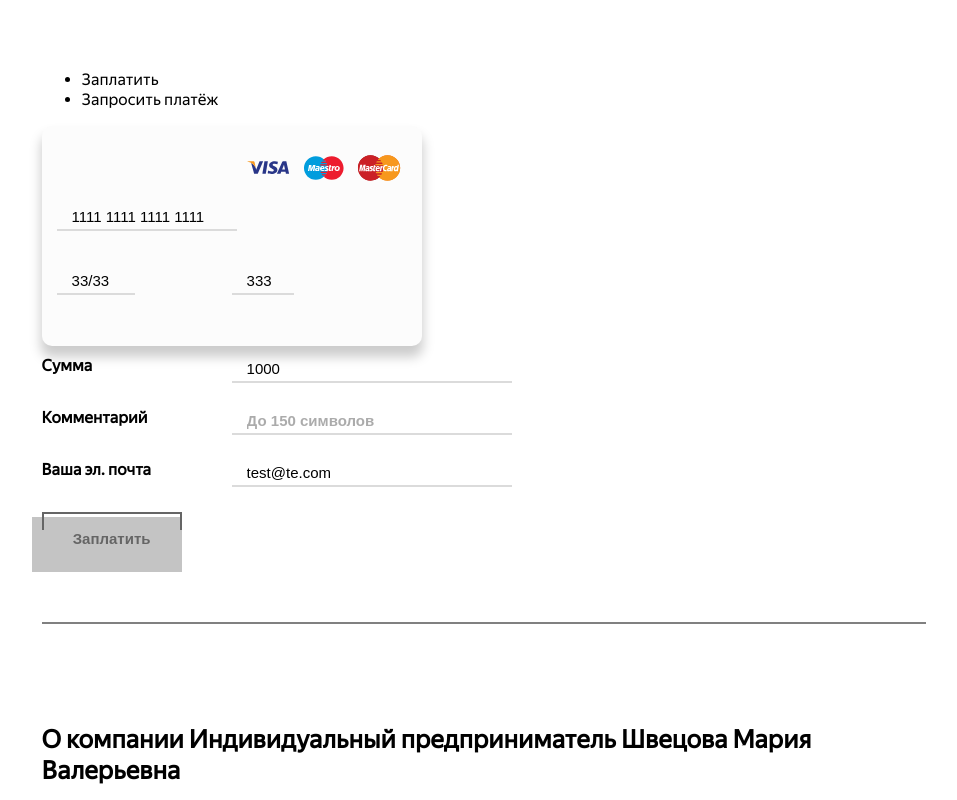
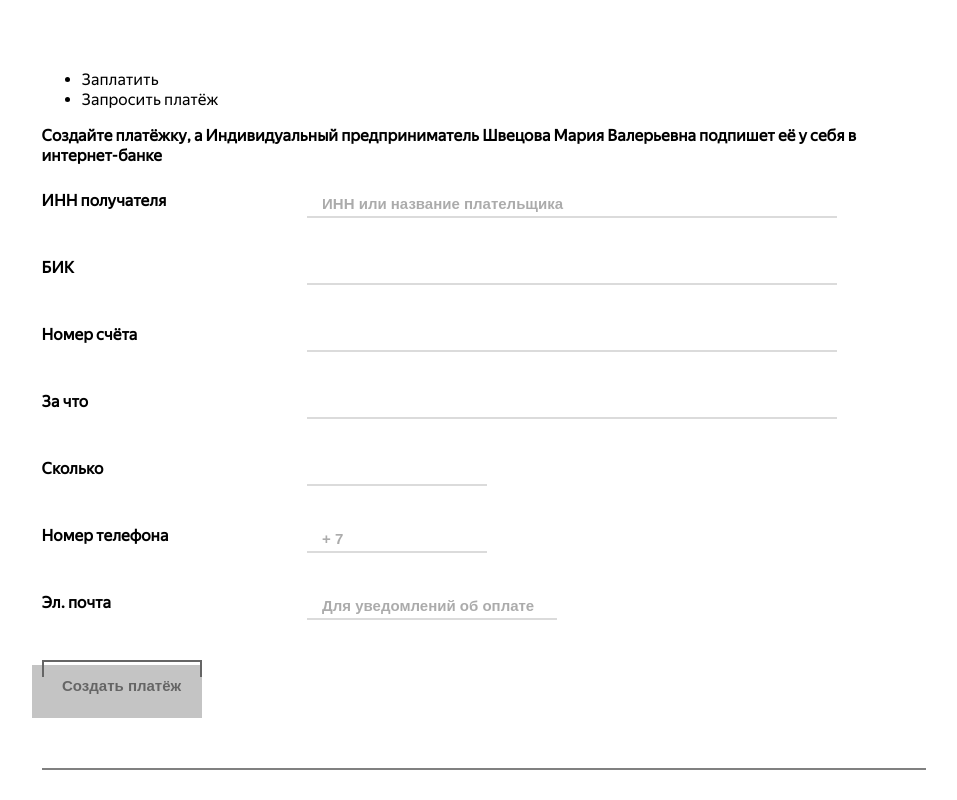
Before and after one commit to a-shchupakov/internet-bank, an Angular app: page / in a window 1280 px wide. Shown: the part 400-1200 px from the top of the page, without its empty margins (156-1113 px from the left). Built offline with nearby package versions, Linux system fonts and the light colour scheme; grey boxes are pictures that could not be loaded.

Commit message:
Создает остальные реактивные формы

```diff
--- a/src/app/payment/ask-for-payment-block/ask-for-payment-block.component.html
+++ b/src/app/payment/ask-for-payment-block/ask-for-payment-block.component.html
@@ -1,23 +1,57 @@
 <div class="ask-for-payment">
-    <span class="ask-for-payment__title">Создайте платёжку, а {{ company.name }} подпишет её у себя в интернет-банке</span>
-    <form class="payment-form payment-form_layout-grid" [formGroup]="this.askPayment">
-        <label class="payment-form__label payment-form__label_layout-grid" for="iPaymentWho">ИНН получателя</label>
-        <input class="payment-form__input payment-form__input_layout-grid" id="iPaymentWho" type="text" name="askWho" placeholder="ИНН или название плательщика">
-        <label class="payment-form__label payment-form__label_layout-grid" for="iPaymentBIK">БИК</label>
-        <input class="payment-form__input payment-form__input_layout-grid" id="iPaymentBIK" type="text" name="askBIK">
-        <label class="payment-form__label payment-form__label_layout-grid" for="iPaymentNumber">Номер счёта</label>
-        <input class="payment-form__input payment-form__input_layout-grid" id="iPaymentNumber" type="text" name="askNumber">
-        <label class="payment-form__label payment-form__label_layout-grid" for="iPaymentNDS">За что</label>
-        <input class="payment-form__input payment-form__input_layout-grid" id="iPaymentNDS" type="text" name="askNDS">
-        <label class="payment-form__label payment-form__label_layout-grid" for="iPaymentAmount">Сколько</label>
-        <input class="payment-form__input payment-form__input_size_s" id="iPaymentAmount" type="text" name="askAmount">
+    <span
+        class="ask-for-payment__title">Создайте платёжку, а {{ company.name }} подпишет её у себя в интернет-банке</span>
+    <form class="payment-form payment-form_layout-grid" [formGroup]="this.askPayment" (ngSumbit)="onSubmit()">
+        <label class="payment-form__label payment-form__label_layout-grid" for="askWho">ИНН получателя</label>
+        <input
+            class="payment-form__input payment-form__input_layout-grid"
+            id="askWho"
+            type="text"
+            formControlName="askWho"
+            placeholder="ИНН или название плательщика">
+        <label class="payment-form__label payment-form__label_layout-grid" for="askBIK">БИК</label>
+        <input
+            class="payment-form__input payment-form__input_layout-grid"
+            id="askBIK"
+            type="text"
+            formControlName="askBIK">
+        <label class="payment-form__label payment-form__label_layout-grid" for="askNumber">Номер счёта</label>
+        <input
+            class="payment-form__input payment-form__input_layout-grid"
+            id="askNumber"
+            type="text"
+            formControlName="askNumber">
+        <label class="payment-form__label payment-form__label_layout-grid" for="askNDS">За что</label>
+        <input
+            class="payment-form__input payment-form__input_layout-grid"
+            id="askNDS"
+            type="text"
+            formControlName="askNDS">
+        <label class="payment-form__label payment-form__label_layout-grid" for="askAmount">Сколько</label>
+        <input
+            class="payment-form__input payment-form__input_size_s"
+            id="askAmount"
+            type="text"
+            formControlName="askAmount">
         <label class="payment-form__label payment-form__label_layout-grid">Номер телефона</label>
-        <input class="payment-form__input payment-form__input_size_s" type="text" placeholder="+ 7">
+        <input
+            class="payment-form__input payment-form__input_size_s"
+            type="tel"
+            formControlName="askTel"
+            placeholder="+ 7">
         <label class="payment-form__label payment-form__label_layout-grid">Эл. почта</label>
-        <input class="payment-form__input payment-form__input_size_m" type="email" placeholder="Для уведомлений об оплате">
-        <div class="payment-form__button-container payment-form__button-container_size_m payment-form__button-container__layout-grid">
+        <input
+            class="payment-form__input payment-form__input_size_m"
+            type="email"
+            formControlName="askEmail"
+            placeholder="Для уведомлений об оплате">
+        <div
+            class="payment-form__button-container
+                    payment-form__button-container_size_m
+                    payment-form__button-container__layout-grid"
+            [class.payment-form__button-container_disabled]="this.askPayment.invalid">
             <span class="payment-form__bg"></span>
-            <button class="payment-form__button" type="submit">
+            <button class="payment-form__button" type="submit" [disabled]="this.askPayment.invalid">
                 Создать платёж
             </button>
         </div>
--- a/src/app/payment/ask-for-payment-block/ask-for-payment-block.component.ts
+++ b/src/app/payment/ask-for-payment-block/ask-for-payment-block.component.ts
@@ -1,7 +1,7 @@
 import { Component, OnInit } from '@angular/core';
 import {Company} from '../../company-header/company.model';
 import {CompanyService} from '../../company.service';
-import {FormGroup} from '@angular/forms';
+import {FormControl, FormGroup, Validators} from '@angular/forms';
 
 @Component({
   selector: 'app-ask-for-payment-block',
@@ -16,7 +16,38 @@ export class AskForPaymentBlockComponent implements OnInit {
 
     ngOnInit() {
         this.company = this.personService.getPerson();
-        this.askPayment = new FormGroup({});
+        this.askPayment = new FormGroup({
+            askWho: new FormControl(null,
+                [
+                    Validators.required,
+                ]),
+            askBIK: new FormControl(null,
+                [
+                    Validators.required,
+                ]),
+            askNumber: new FormControl(null,
+                [
+                    Validators.required,
+                ]),
+            askNDS: new FormControl(null,
+                [
+                    Validators.required,
+                ]),
+            askAmount: new FormControl(null,
+                [
+                    Validators.required,
+                ]),
+            askTel: new FormControl(null,
+                [Validators.required,
+                ]),
+            askEmail: new FormControl(null,
+                [
+                    Validators.required, Validators.email
+                ]),
+        });
     }
 
+    onSubmit() {
+        console.log(this.askPayment);
+    }
 }
--- a/src/app/payment/pay-block/internet-bank-payment/internet-bank-payment.component.html
+++ b/src/app/payment/pay-block/internet-bank-payment/internet-bank-payment.component.html
@@ -1,19 +1,38 @@
 <div class="internet-bank-payment">
     <span class="internet-bank-payment__title">Сформируйте платёжку и загрузите её в свой банк для подписи</span>
-    <form class="payment-form payment-form_layout-grid" [formGroup]="this.internetPayment">
+    <form class="payment-form payment-form_layout-grid" [formGroup]="this.internetPayment" (ngSubmit)="onSubmit()">
         <label class="payment-form__label payment-form__label_layout-grid" for="iPaymentWho">От кого</label>
-        <input class="payment-form__input payment-form__input_layout-grid" id="iPaymentWho" type="text" name="askWho" placeholder="ИНН или название плательщика">
+        <input class="payment-form__input payment-form__input_layout-grid"
+               id="iPaymentWho"
+               type="text"
+               formControlName="iPaymentWho"
+               placeholder="ИНН или название плательщика">
         <label class="payment-form__label payment-form__label_layout-grid" for="iPaymentBIK">БИК</label>
-        <input class="payment-form__input payment-form__input_layout-grid" id="iPaymentBIK" type="text" name="askBIK">
+        <input class="payment-form__input payment-form__input_layout-grid"
+               id="iPaymentBIK"
+               type="text"
+               formControlName="iPaymentBIK">
         <label class="payment-form__label payment-form__label_layout-grid" for="iPaymentNumber">Номер счёта</label>
-        <input class="payment-form__input payment-form__input_layout-grid" id="iPaymentNumber" type="text" name="askNumber">
+        <input class="payment-form__input payment-form__input_layout-grid"
+               id="iPaymentNumber"
+               type="text"
+               formControlName="iPaymentNumber">
         <label class="payment-form__label payment-form__label_layout-grid" for="iPaymentNDS">За что</label>
-        <input class="payment-form__input payment-form__input_layout-grid" id="iPaymentNDS" type="text" name="askNDS">
+        <input class="payment-form__input payment-form__input_layout-grid"
+               id="iPaymentNDS"
+               type="text"
+               formControlName="iPaymentNDS">
         <label class="payment-form__label payment-form__label_layout-grid" for="iPaymentAmount">Сколько</label>
-        <input class="payment-form__input payment-form__input_size_s" id="iPaymentAmount" type="text" name="askAmount">
-        <div class="payment-form__button-container payment-form__button-container_size_l payment-form__button-container__layout-grid">
+        <input class="payment-form__input payment-form__input_size_s"
+               id="iPaymentAmount"
+               type="text"
+               formControlName="iPaymentAmount">
+        <div class="payment-form__button-container
+                    payment-form__button-container_size_l
+                    payment-form__button-container__layout-grid"
+             [class.payment-form__button-container_disabled]="this.internetPayment.invalid">
             <span class="payment-form__bg"></span>
-            <button class="payment-form__button" type="submit">
+            <button class="payment-form__button" type="submit" [disabled]="this.internetPayment.invalid">
                 Получить файл для интернет-банка
             </button>
         </div>
--- a/src/app/payment/pay-block/internet-bank-payment/internet-bank-payment.component.ts
+++ b/src/app/payment/pay-block/internet-bank-payment/internet-bank-payment.component.ts
@@ -1,5 +1,5 @@
 import {Component, OnInit} from '@angular/core';
-import {FormGroup} from '@angular/forms';
+import {FormControl, FormGroup, Validators} from '@angular/forms';
 
 @Component({
     selector: 'app-internet-bank-payment',
@@ -13,7 +13,31 @@ export class InternetBankPaymentComponent implements OnInit {
     }
 
     ngOnInit() {
-        this.internetPayment = new FormGroup({});
+        this.internetPayment = new FormGroup({
+            iPaymentWho: new FormControl(null,
+                [
+                    Validators.required
+                ]),
+            iPaymentBIK: new FormControl(null,
+                [
+                    Validators.required
+                ]),
+            iPaymentNumber: new FormControl(null,
+                [
+                    Validators.required
+                ]),
+            iPaymentNDS: new FormControl(null,
+                [
+                    Validators.required
+                ]),
+            iPaymentAmount: new FormControl(null,
+                [
+                    Validators.required
+                ])
+        });
     }
 
+    onSubmit() {
+        console.log(this.internetPayment)
+    }
 }
--- a/src/app/payment/pay-block/pay-block.component.html
+++ b/src/app/payment/pay-block/pay-block.component.html
@@ -1,3 +1,4 @@
 <div>
     <app-card-payment></app-card-payment>
+    <app-internet-bank-payment></app-internet-bank-payment>
 </div>
--- a/src/app/payment/payment.component.html
+++ b/src/app/payment/payment.component.html
@@ -3,5 +3,5 @@
         <li>Заплатить</li>
         <li>Запросить платёж</li>
     </ul>
-    <app-pay-block></app-pay-block>
+    <app-ask-for-payment-block></app-ask-for-payment-block>
 </div>
```
